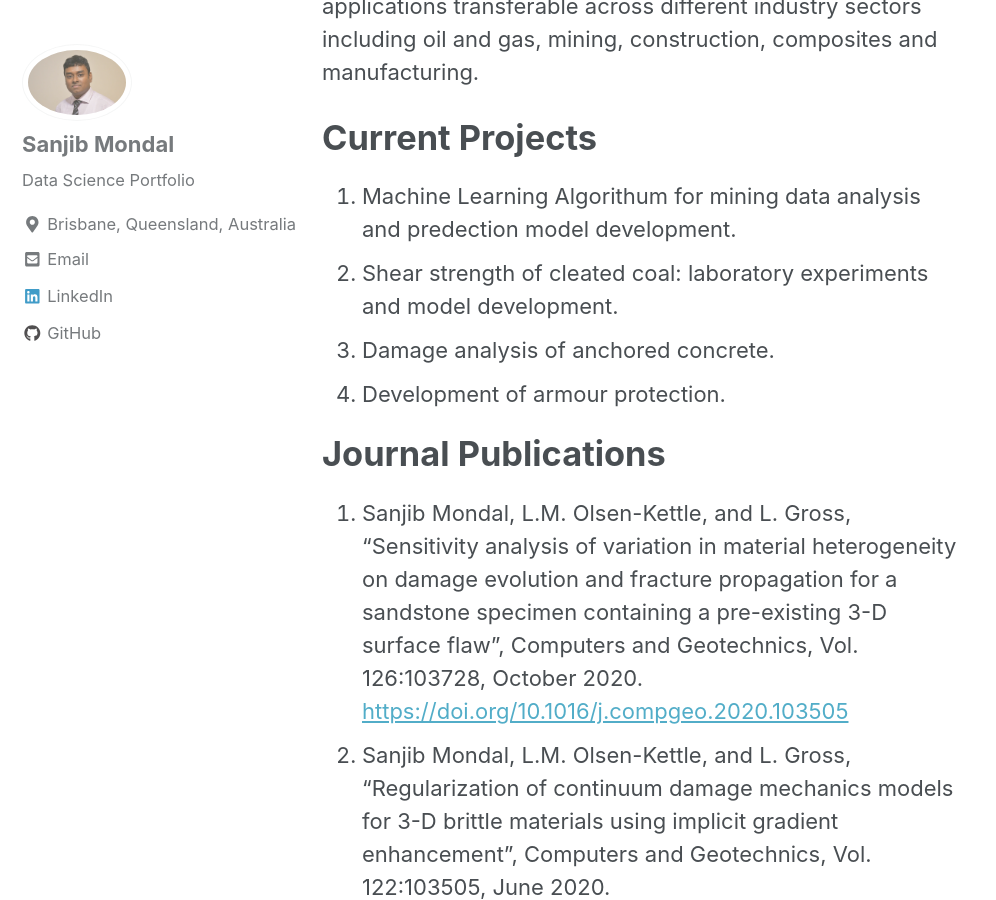
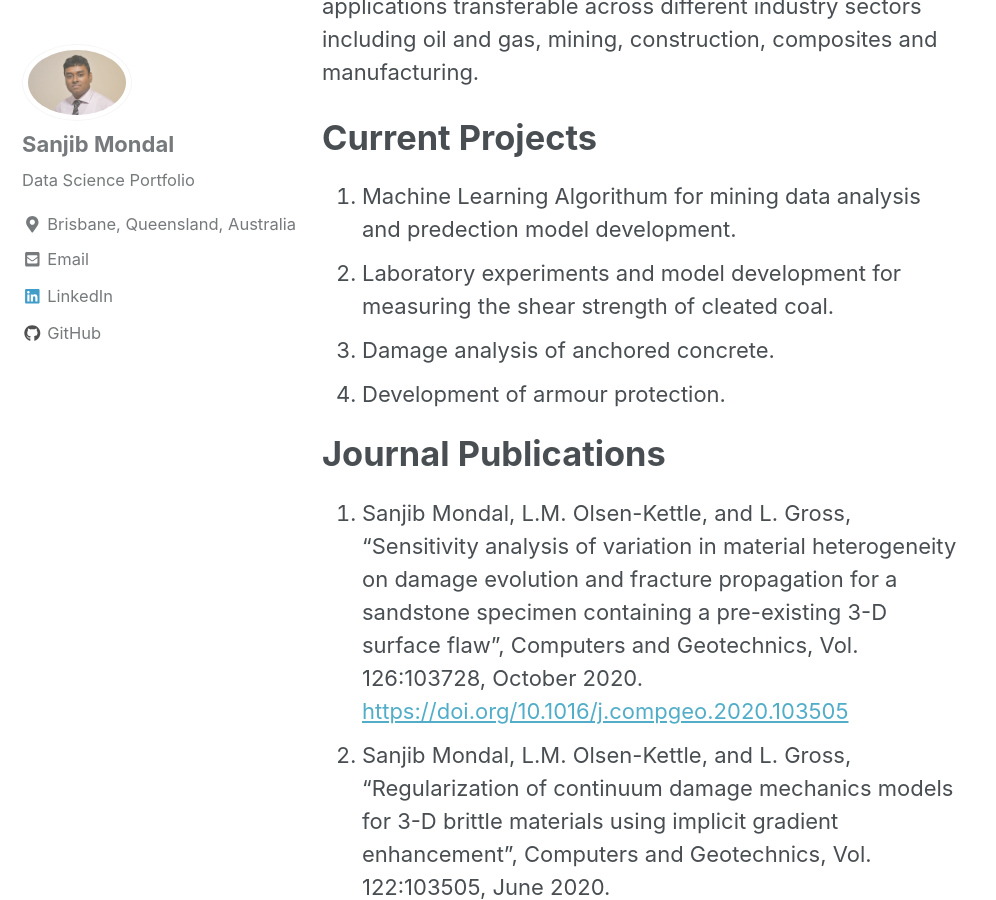
Before and after one commit to Sanjib-Mondal/Sanjib-Mondal.Co, a Jekyll site: the page built from _pages/Research.md, in a window 1280 px wide and 900 px high, scrolled down 1331 px. Shown: the whole window, without its empty margins (0-996 px from the left). Built offline with Jekyll 4.4.1, drawn with Linux system fonts in a browser that asks for light colours; nearby versions of some CDN libraries.

Commit message:
Update Research.md

```diff
--- a/_pages/Research.md
+++ b/_pages/Research.md
@@ -9,7 +9,7 @@ I have a broad range of interdisciplinary research interests including continuum
 
 # Current Projects
 1. Machine Learning Algorithum for mining data analysis and predection model development.
-2. Shear strength of cleated coal: laboratory experiments and model development.
+2. Laboratory experiments and model development for measuring the shear strength of cleated coal.
 3. Damage analysis of anchored concrete.
 4. Development of armour protection.
 
```
